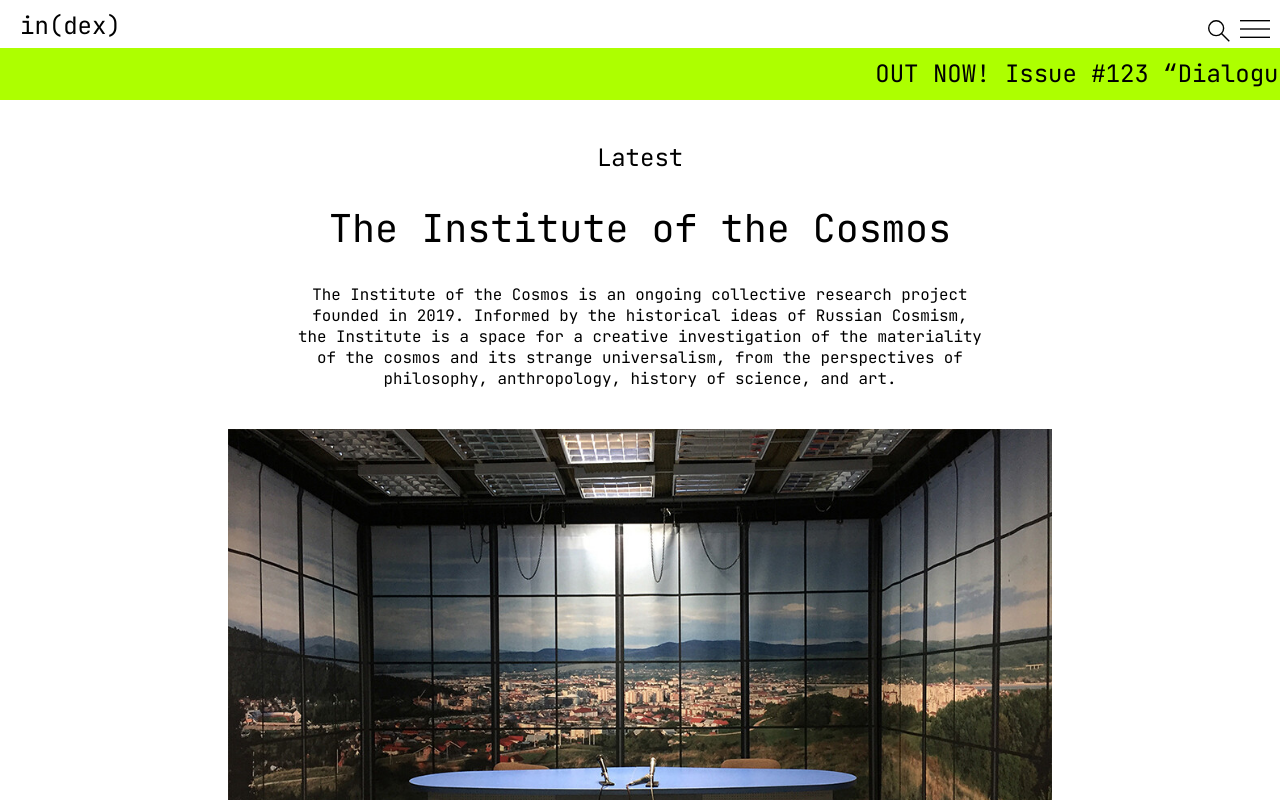
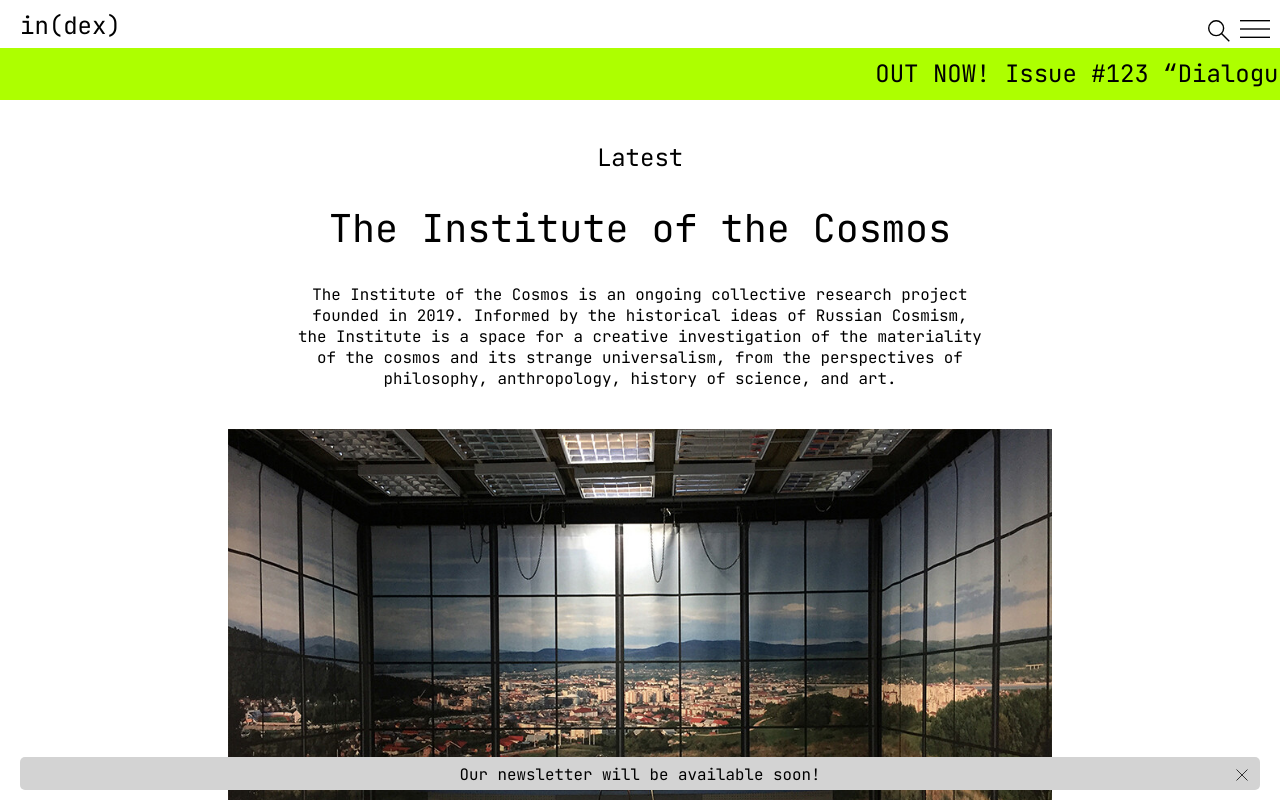
Before and after one commit to Yngvolainen/index, a Vue app: page / in a window 1280 px wide. Shown: the top 800 px of the page. Built offline with nearby package versions, Linux system fonts and the light colour scheme.

Commit message:
Restructured App.vue and components :-O

```diff
--- a/src/app/App.vue
+++ b/src/app/App.vue
@@ -1,12 +1,20 @@
 <template>
+	<Header />
+	<Announcement />
 	<RouterView />
+	<Footer />
 
 </template>
 <script>
+import Header from "../components/Header.vue"
+import Announcement from "../components/Announcement.vue"
+import Footer from "../components/Footer.vue"
 
 export default {
 	components: {
-
+		Header,
+		Announcement,
+		Footer
 	}
 }
 </script>
--- a/src/components/About.vue
+++ b/src/components/About.vue
@@ -1,6 +1,4 @@
 <template>
-	<Header />
-	<Announcement />
 	<div class="about" v-for="about in pagesDatabase">
 		<div class="about__header"> {{ about.content.title }} </div>
 		<div class="about__text">
@@ -10,26 +8,10 @@
 			<p class="text__section"> {{ about.content.body[3] }} </p>
 		</div>
 	</div>
-	<Footer />
 </template>
 
 <script>
-import Header from '../components/Header.vue';
-import Announcement from './Announcement.vue';
-import Footer from '../components/Footer.vue';
-
 	export default {
-		components: {
-			Header,
-			Announcement,
-			Footer
-		},
-
-		data() {
-			return {
-			}
-		},
-
 		computed: {
 			pagesDatabase() {
 				return this.$store.getters.getAbout;
@@ -56,6 +38,7 @@ import Footer from '../components/Footer.vue';
 		font-size: var(--body);
 		grid-column: 1/ span 12;
 		margin-top: 60px;
+		margin-bottom: 120px;
 	}
 
 	.text__section {
--- a/src/components/Footer.vue
+++ b/src/components/Footer.vue
@@ -6,7 +6,7 @@
 		<div class="footer__adress">{{adress}}</div>
 
 		<nav class="footer__navigation">
-			<RouterLink class="footer__navigation-link" :to="{ name: 'about', path: '/about-us', component: AboutView }">
+			<RouterLink class="footer__navigation-link" :to="{ name: 'about' }">
 			<div class="footer__navigation-about">{{about}}</div>
 			<div class="footer__navigation-social">{{instagram}} <img src="/svg/arrow.svg" alt="arrow-icon" class="footer__navigation-icon"></div>
 			<div class="footer__navigation-social">{{twitter}} <img src="/svg/arrow.svg" alt="arrow-icon" class="footer__navigation-icon"></div>
--- a/src/components/Header.vue
+++ b/src/components/Header.vue
@@ -2,7 +2,7 @@
     <section class="header-section">
         <!-- navigationVisible class shows only when the hamburger menu clicked -->
         <header class="header" v-bind:class="{navigationVisible: !isNavigationVisible}">
-            <RouterLink class="header__navigation-link" :to="{ name: 'home', path: '/', component: Home}">
+            <RouterLink class="header__navigation-link" :to="{ name: 'home' }">
                 <div class="header__logo">{{ title }}</div>
             </RouterLink>
 
@@ -13,7 +13,7 @@
                     </li>
                 </ul>
 
-                <RouterLink class="header__navigation-link" :to="{ name: 'about', path: '/about-us', component: AboutView }">
+                <RouterLink class="header__navigation-link" :to="{ name: 'about' }">
                     <ul class="header__navigation-menu--desktop">
                         <li>{{ about }}</li>
 
--- a/src/components/Subby.vue
+++ b/src/components/Subby.vue
@@ -1,14 +1,21 @@
 <template>
-    <div class="subby" v-if="subbyVisible" @click="subbyClicked = !subbyClicked">
+    <div class="subby" v-if="subbyVisible" @click="isSubbyClicked">
+
         <div v-if="!subbyClicked" class="subby__caption">
-            Our newsletter will be available soon!
-            <button class="subby__close" @click="subbyVisible = !subbyVisible"><img src="/svg/Close.svg" alt=""></button>
+            <p>Our newsletter will be available soon!</p>
+
+            <button class="subby__close" @click="subbyVisible = false"><img src="/svg/Close.svg" alt=""></button>
         </div>
 
         <div v-else class="subby__caption--clicked">
-            <span class="subby__textfield"> <input type="email" placeholder="Hodl yer horsies" v-model="email"></span>
-            <button class="subby__submit">submit</button>
-            <button class="subby__close" @click="subbyVisible = !subbyVisible"><img src="/svg/Close.svg" alt=""></button>
+
+            <input class="subby__textfield" name="email" type="email" placeholder="enter your e-mail" v-model="email">
+
+            <input type="submit" class="subby__submit" value="subscribe" for="email">
+            <!-- <button type="submit" class="subby__submit">subscribe</button> -->
+
+            <button class="subby__close" @click="subbyVisible = false"><img src="/svg/Close.svg" alt=""></button>
+
         </div>
 
     </div>
@@ -24,7 +31,18 @@ export default {
         }
     },
     methods: {
-
+        isSubbyClicked() {
+            this.subbyClicked = true;
+        }
+    },
+    computed: {
+        backgroundColor() {
+            console.log(this.subbyVisible);
+            let thingy = document.querySelector(".subby");
+            this.subbyVisible === true
+                ? thingy.classList.add(".subbyBackground")
+                : thingy.classList.remove(".subbyBackground");
+        }
     }
 }
 </script>
@@ -44,7 +62,7 @@ export default {
         font-size: var(--caption);
     }
 
-    .subby:hover {
+    .subbyBackground {
         background: var(--highlight);
         }
 
@@ -53,30 +71,34 @@ export default {
     }
 
     .subby__caption {
+        height: 0.8rem;
+        /* width: 100%; */
         position: relative;
     }
-
-
 
     .subby__caption:hover {
         background: var(--hightlight);
     }
 
+    .subby__caption--clicked {
+        height: 0.8rem;
+        /* width: 100%; */
+        position: relative;
+    }
+
     .subby__textfield {
         margin-right: 20px;
+        border: none;
+        background: inherit;
+        border-bottom: 2px solid black;
     }
     .subby_textfield:hover {
         background: lightgray;
     }
 
-    .subby__textfield input {
+    .subby__submit {
+        /* text-decoration: line-through; */
         border: none;
-        background: inherit;
-        border-bottom: 2px solid black;
-    }
-
-    .subby__submit {
-        text-decoration: line-through;
         background: var(--highlight);
         outline: 3px solid var(--highlight);
         border-radius: 3px;
@@ -85,6 +107,7 @@ export default {
 
     .subby__close {
         position: absolute;
-        right: 0px;
+        top: 0;
+        right: 0;
     }
 </style>
--- a/src/views/FullArticleView.vue
+++ b/src/views/FullArticleView.vue
@@ -1,23 +1,13 @@
 <template>
-    <Header />
-    <Announcement />
     <FullArticle />
-    <Footer />
 </template>
 
 <script>
-    import Header from '../components/Header.vue';
-    import Announcement from '../components/Announcement.vue';
     import FullArticle from '../components/FullArticle.vue';
-    import Footer from '../components/Footer.vue';
 
     export default {
         components: {
-            Header,
-            Announcement,
             FullArticle,
-            Footer,
-
         }
     }
 </script>
--- a/src/views/Home.vue
+++ b/src/views/Home.vue
@@ -1,28 +1,22 @@
 <template>
-    <Header />
-    <Announcement />
     <Articles />
     <Books />
     <Journal />
-    <Footer />
+    <Subby />
 </template>
 
 <script>
-    import Header from '../components/Header.vue';
-    import Announcement from '../components/Announcement.vue';
-    import Footer from '../components/Footer.vue';
+    import Articles from '../components/ArticlesHomepage.vue';
     import Books from '../components/Books.vue';
     import Journal from '../components/Journal.vue';
-    import Articles from '../components/ArticlesHomepage.vue';
+    import Subby from '../components/Subby.vue';
 
     export default {
         components: {
-        Header,
-        Announcement,
         Articles,
         Books,
         Journal,
-        Footer
+        Subby
         },
     }
 </script>
```
